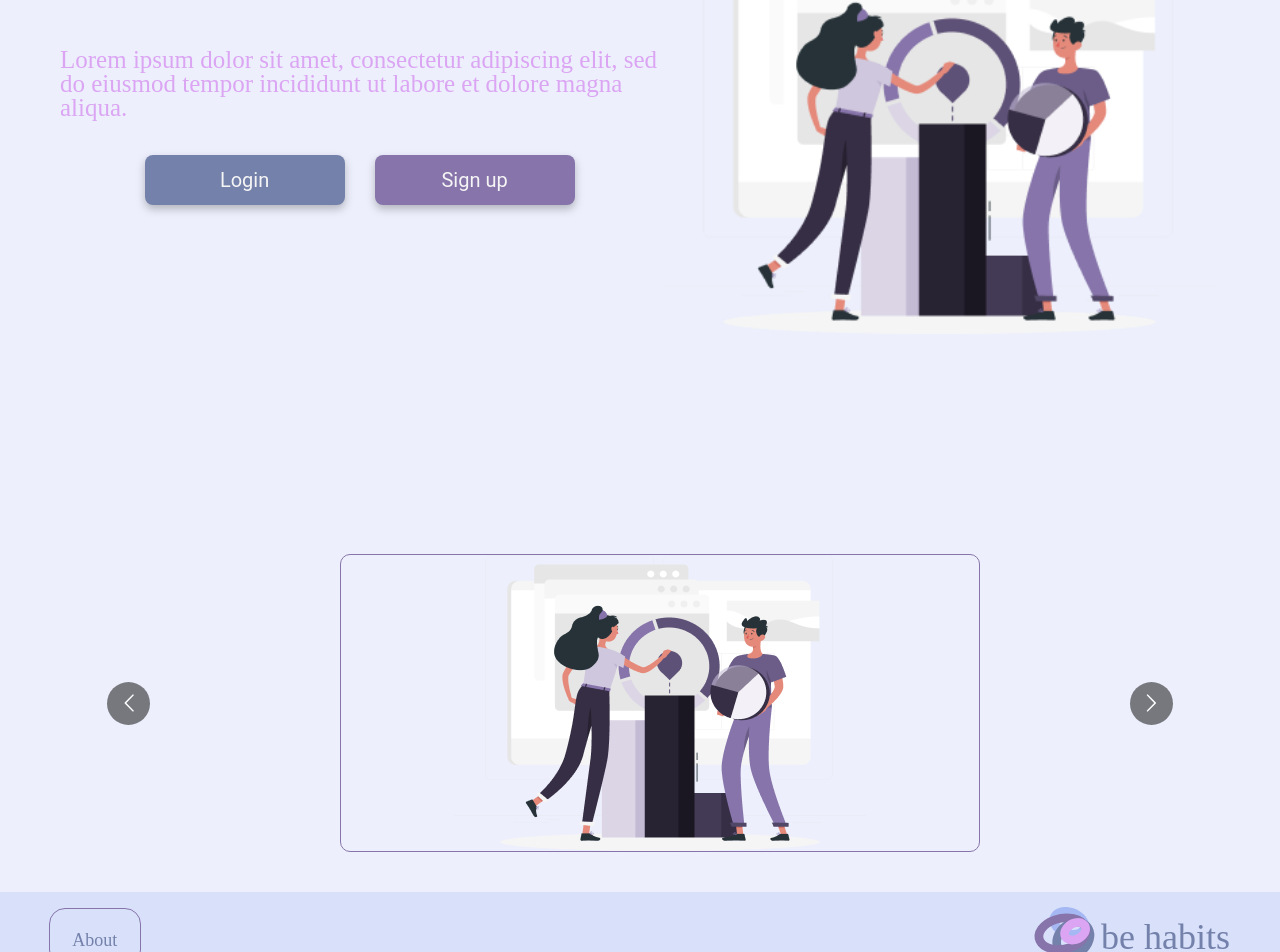
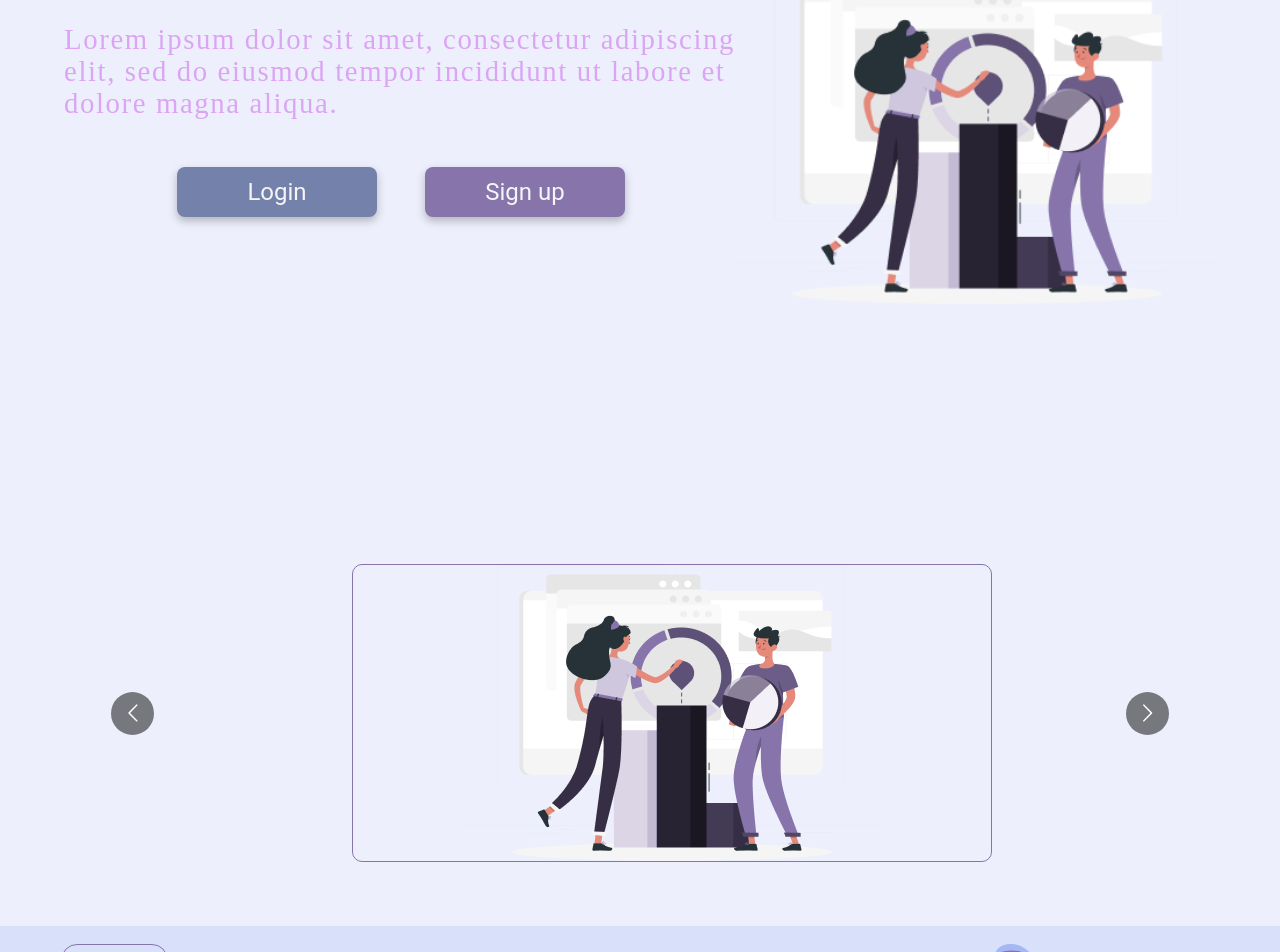
Before and after one commit to nicole-malaquias/kindnes, a React (Create React App) app: page / in a window 1280 px wide. Shown: the part 296-1248 px from the top of the page. Built offline with nearby package versions, Linux system fonts and the light colour scheme.

Commit message:
correction: global styled and changing px for rem

```diff
--- a/src/components/Button/styles.js
+++ b/src/components/Button/styles.js
@@ -10,11 +10,9 @@ export const Container = styled.button`
 
   color: var(--white);
   border: none;
-  font-size: 20px;
-  border-radius: 8px;
-  margin-top: 16px;
-  transition: 0.5s;
-  padding: 0 60px;
+  font-size: 1.5rem;
+  border-radius: 0.5rem;
+  transition: 0ss;
   display: flex;
   justify-content: center;
   align-items: center;
--- a/src/components/Footer/styles.js
+++ b/src/components/Footer/styles.js
@@ -5,8 +5,8 @@ export const Container = styled.div`
   display: flex;
   align-items: center;
   justify-content: space-between;
-  padding: 10px 20px;
-  margin-top: 20px;
+  padding: 0.8rem 2rem;
+  margin-top: 2rem;
 
   h1 {
     font-weight: normal;
@@ -26,8 +26,8 @@ export const Container = styled.div`
   }
 
   a {
-    font-size: 18px;
-    color: #7481aa;
+    font-size: 1.5rem;
+    color: var(--purpleDetails);
   }
   div {
     display: flex;
--- a/src/components/Menu/styles.js
+++ b/src/components/Menu/styles.js
@@ -4,7 +4,7 @@ export const Container = styled.div`
   display: flex;
   align-items: center;
   justify-content: space-between;
-  padding: 10px;
+  padding: 1rem;
 
   h1 {
     font-weight: normal;
@@ -13,6 +13,6 @@ export const Container = styled.div`
   div {
     display: flex;
     align-items: center;
-    margin: 5px 30px;
+    margin: 1rem 3rem;
   }
 `;
--- a/src/pages/Home/styles.js
+++ b/src/pages/Home/styles.js
@@ -1,7 +1,7 @@
 import styled from "styled-components";
 import rafiki from "../../assets/rafiki.png";
 export const Container = styled.div`
-  padding: 0 60px;
+  padding: 0 4rem;
 
   .Carrosel {
     div {
@@ -14,20 +14,21 @@ export const Container = styled.div`
       margin: 0 auto;
     }
 
-    padding: 20px;
+    padding: 2rem;
   }
 `;
 
 export const Content = styled.div`
   display: flex;
   align-items: center;
-  margin-top: -60px;
+  margin-top: -6rem;
   height: 100vh;
   width: 100%;
 
   p {
-    font-size: 25px;
-    line-height: 24px;
+    font-size: 1.8rem;
+    line-height: 2rem;
+    letter-spacing: 0.1rem;
     font-weight: normal;
     color: #dba5f3;
   }
@@ -37,7 +38,7 @@ export const Background = styled.div`
   background: url(${rafiki}) no-repeat center;
   background-size: contain;
   width: 100%;
-  height: 400px;
+  height: 100vh;
 `;
 
 export const DivButton = styled.div`
@@ -46,7 +47,7 @@ export const DivButton = styled.div`
   justify-content: center;
 
   button {
-    margin: 15px;
-    margin-top: 35px;
+    margin: 1.5rem;
+    margin-top: 3rem;
   }
 `;
--- a/src/styles/global.js
+++ b/src/styles/global.js
@@ -19,27 +19,26 @@ export default createGlobalStyle`
         --black: #00000;
         --purple: #7481AA;
         --purplePink: #8674AA;
-        --pink: #DBA5F3
+        --purpleDetails: #7481aa;
+        --pink: #DBA5F3;
+        --background: #A6B8F3 20%;
     }
     a{text-decoration: none}
 
     h1,h2,h3,h4,h5,h6{
-        color: #7481aa;
+        color: var(--purpleDetails);
         font-family: Montserrat;
-        font-size: 36px;
+        font-size: 3rem;
         font-style: normal;
         font-weight: 400;
         line-height: 44px;
-        letter-spacing: 0em;
         text-align: left;
     }
     p{
         font-family: Montserrat;
-        font-size: 20px;
+        font-size: 2rem;
         font-style: normal;
         font-weight: 400;
-        line-height: 24px;
-        letter-spacing: 0em;
         text-align: left;
 
     }
@@ -48,9 +47,6 @@ export default createGlobalStyle`
         font-family: Roboto;
         font-style: normal;
         font-weight: normal;
-        font-size: 20px;
-        line-height: 23px;
-
-        color: #F5F5F5;
+        font-size: 2rem
     }
 `;
```
